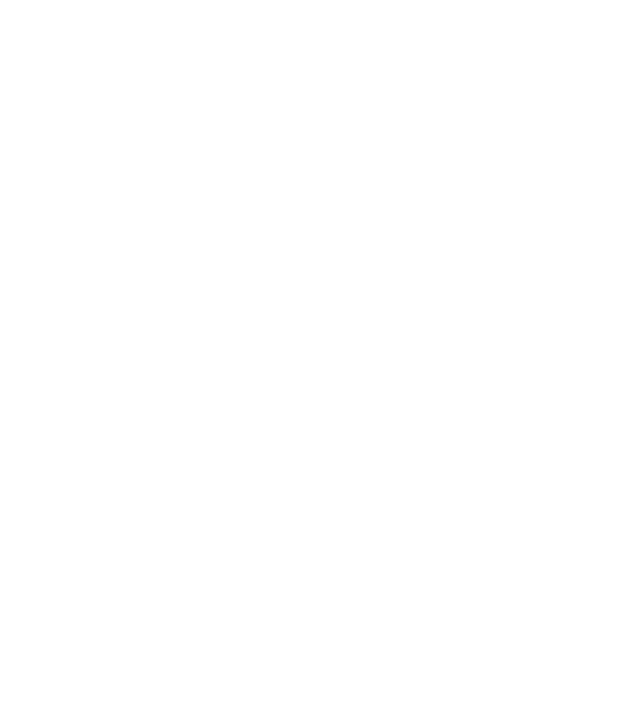
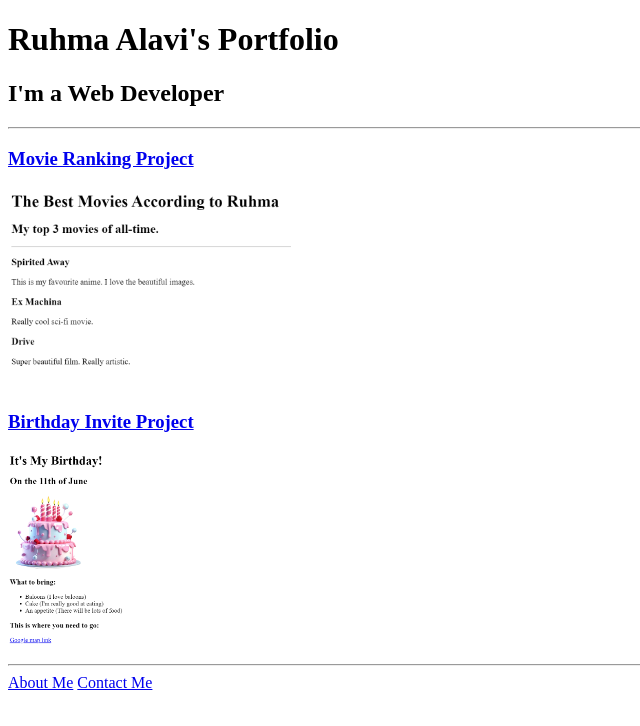
Before and after one commit to RuhmaAlavi/HTML-portfolio, a plain HTML site: page index.html in a window 1280 px wide. Shown: the whole page, without its empty margins (0-640 px from the left). Drawn offline with Linux system fonts and the light colour scheme.

Commit message:
Add files via upload

```diff
--- a/index.html
+++ b/index.html
@@ -1,15 +1,21 @@
-<!-- TODO 1: Create the HTML Boilerplate -->
+<!DOCTYPE html>
+<html lang="en">
 
-<!-- TODO 2: Add Your previous projects' HTML into the public folder -->
+<head>
+  <meta charset="UTF-8">
+  <title>Ruhma's Portfolio</title>
+</head>
 
-<!-- TODO 3: Take screenshots of your project previews and add the images to the images folder -->
-
-<!-- TODO 4: Add titles/subtitles etc. -->
-
-<!-- TODO 5: Add a link to the project pages -->
-
-<!-- TODO 6: Add images to show the project previews
-HINT for TODO 6: You can use the height attribute set to 200 to make the image smaller:
-https://developer.mozilla.org/en-US/docs/Web/HTML/Element/img#attr-height -->
-
-<!-- TODO 7: Add the Contact Me and About Me page links -->
+<body>
+  <h1>Ruhma Alavi's Portfolio</h1>
+  <h2>I'm a Web Developer</h2>
+  <hr />
+  <h3><a href="./public/movie-ranking.html">Movie Ranking Project</a></h3>
+  <img src="./assets/images/Movie Ranking.png" height="200" alt="movie ranking project preview"/>
+  <h3><a href="./public/birthday-invite.html">Birthday Invite Project</a></h3>
+  <img src="./assets/images/Birthday invite.png" height="200" alt="birthday invite project preview"/>
+  <hr />
+  <a href="./public/about.html">About Me</a>
+  <a href="./public/contact.html">Contact Me</a>
+</body>
+</html>
```
